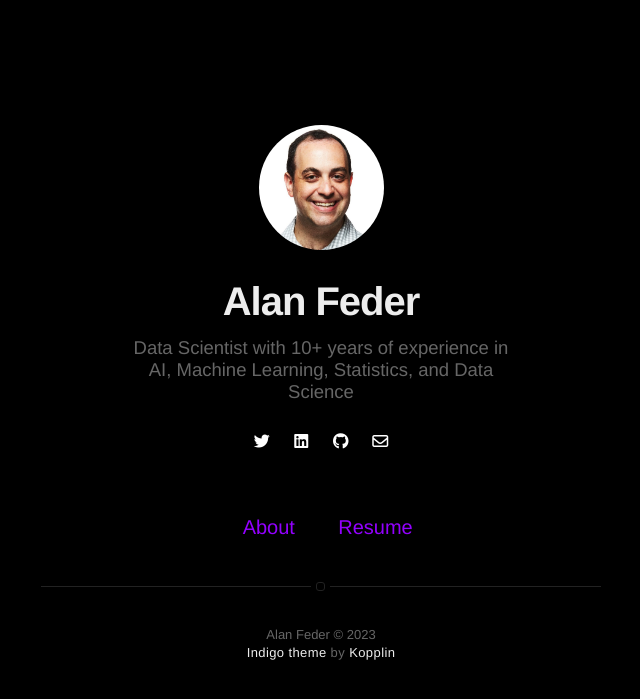
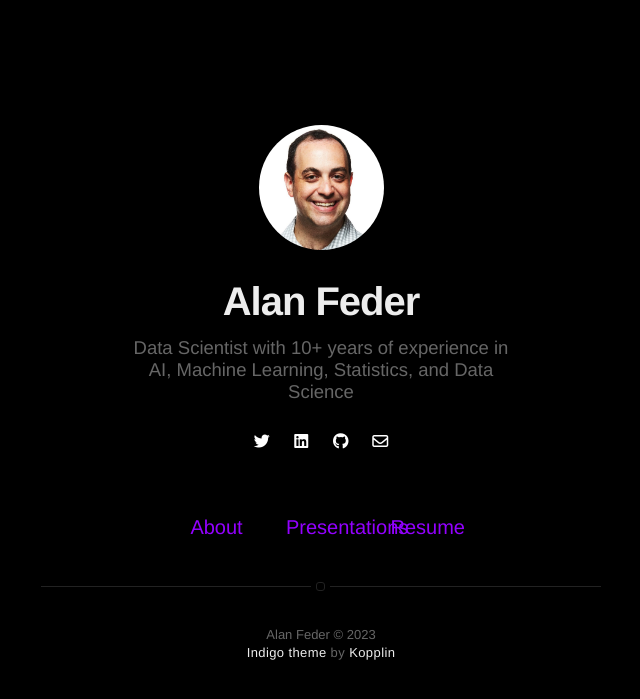
Before and after one commit to AlanFeder/AlanFeder.github.io, a Jekyll site: the page built from index.html, in a window 1280 px wide. Shown: the top 699 px of the page, without its empty margins (319-959 px from the left). Built offline with Jekyll 4.4.1, drawn with Linux system fonts in a browser that asks for light colours; nearby versions of some CDN libraries.

Commit message:
add ability to add Presentations page

```diff
--- a/_includes/nav.html
+++ b/_includes/nav.html
@@ -30,6 +30,14 @@
             {% endif %}
         {% endif %}
 
+        {% if site.about == true %}
+            {% if page.title != "Presentations" %}
+                <li class="item">
+                    <a class="link" href="{{ site.url }}/presentations">Presentations</a>
+                </li>
+            {% endif %}
+        {% endif %}
+
         {% if site.resume == true %}
             <li class="item">
                 <a class="link" href="{% if site.resume-external %}{{ site.resume-url }}{% else %}{{ site.url }}/{{ site.resume-url }}{% endif %}">Resume</a>
```
